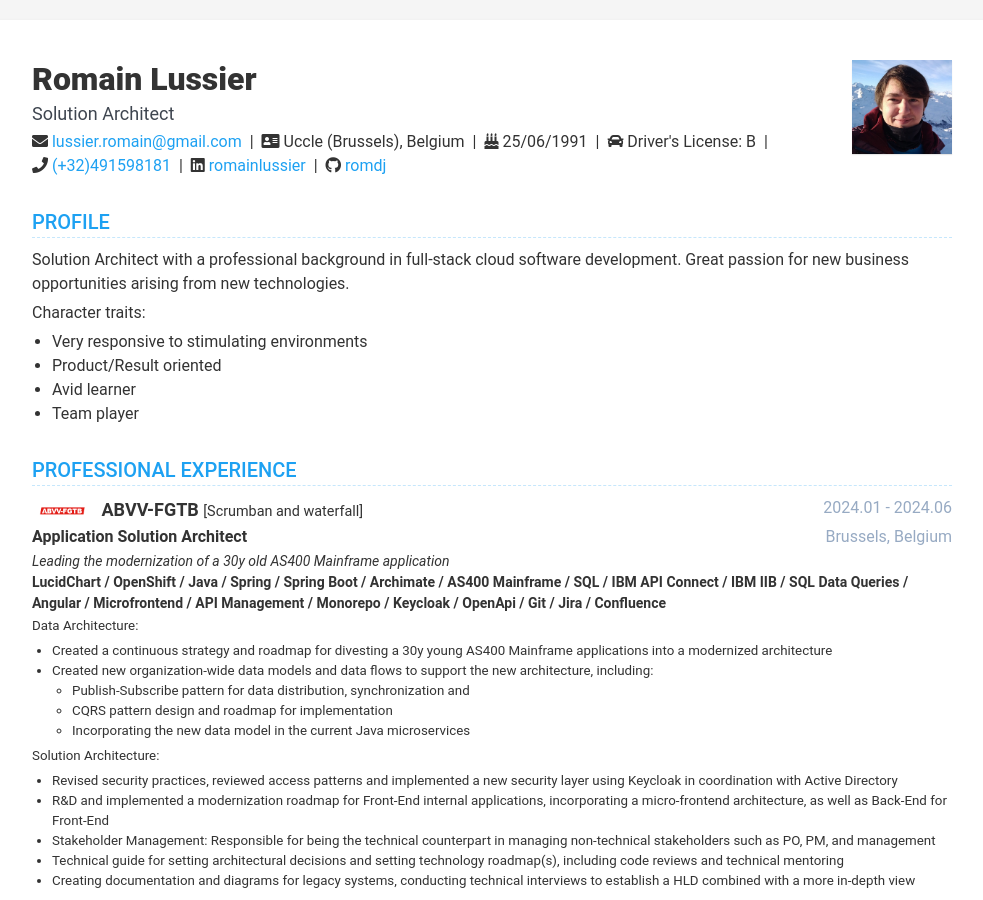
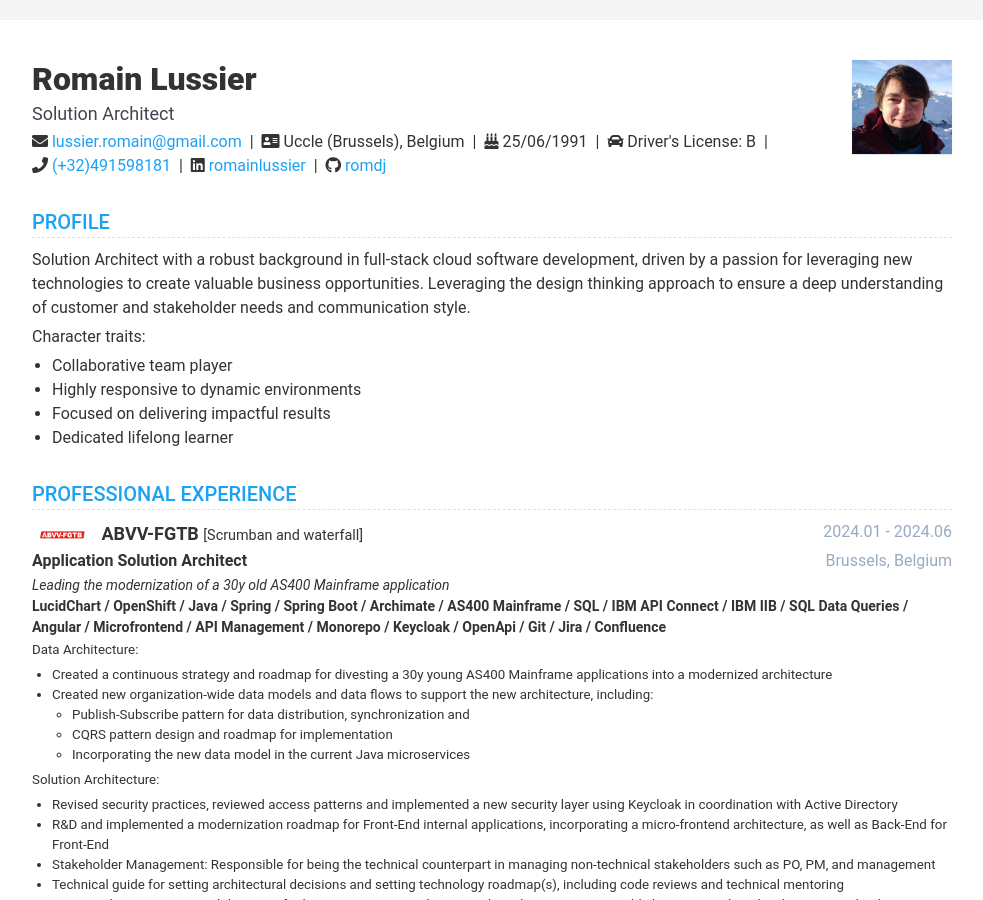
Before and after one commit to romdj/romdj.github.io, a Jekyll site: the page built from index.html, in a window 1280 px wide and 900 px high. Shown: the whole window, without its empty margins (148-1131 px from the left). Built offline with Jekyll 4.4.1, drawn with Linux system fonts in a browser that asks for light colours; nearby versions of some CDN libraries.

Commit message:
changed intro

```diff
--- a/_data/data.yml
+++ b/_data/data.yml
@@ -80,14 +80,14 @@
   display: true
   title: Profile
   details: |
-    Solution Architect with a professional background in full-stack cloud software development.
-    Great passion for new business opportunities arising from new technologies.
+    Solution Architect with a robust background in full-stack cloud software development, driven by a passion for leveraging new technologies to create valuable business opportunities. Leveraging the design thinking approach to ensure a deep understanding of customer and stakeholder needs and communication style.
 
     Character traits:
-      - Very responsive to stimulating environments
-      - Product/Result oriented
-      - Avid learner
-      - Team player
+      - Collaborative team player
+      - Highly responsive to dynamic environments
+      - Focused on delivering impactful results
+      - Dedicated lifelong learner
+
 
 education:
   display: true
```
